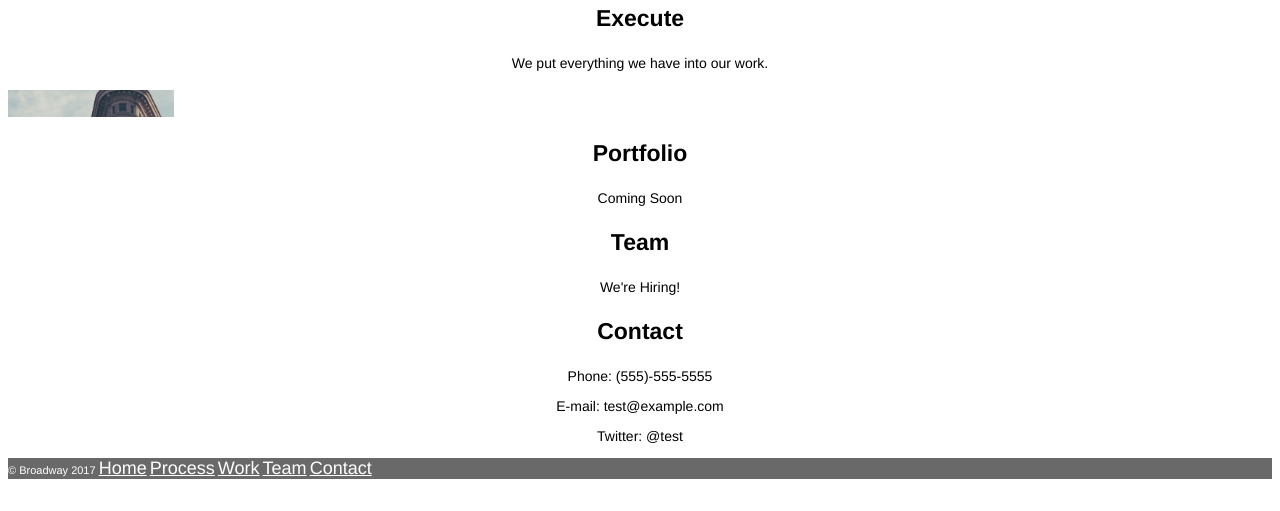
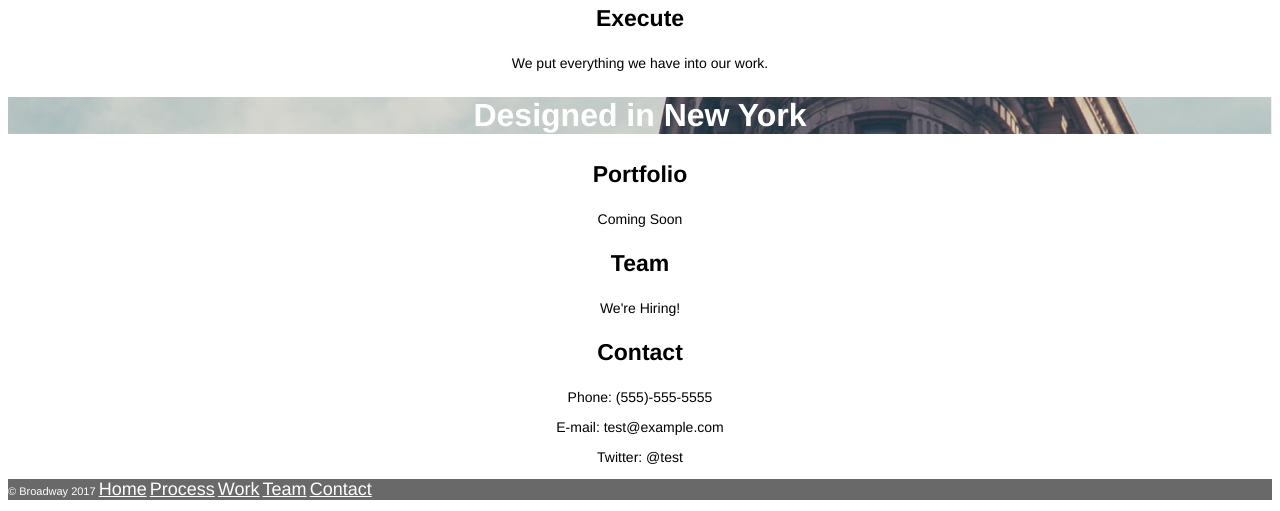
Before and after one commit to florentinofg/broadway, a plain HTML site: page index.html in a window 1280 px wide. Shown: the part 1569-2080 px from the top of the page. Before the commit the page ends 2059 px from the top, so only its background shows below. Drawn offline with Linux system fonts and the light colour scheme.

Commit message:
final work!

```diff
--- a/index.html
+++ b/index.html
@@ -35,7 +35,7 @@
       </div>
     </div>
     <!-- Design Section -->
-    <div class="main">
+    <div class="main2">
       <h2>Designed in New York</h2>
     </div>
     <!-- About Section -->
--- a/resources/css/style.css
+++ b/resources/css/style.css
@@ -4,6 +4,14 @@ background-size: contain;
 background-repeat: no-repeat;
 text-align: center;
 color: white;
+}
+.main2 {background-image: url("../images/flatiron.jpg");
+background-repeat: no-repeat;
+background-position: center;
+background-size: cover;
+text-align: center;
+color: white;
+
 }
 h1 {
   font-size: 70px;
```
